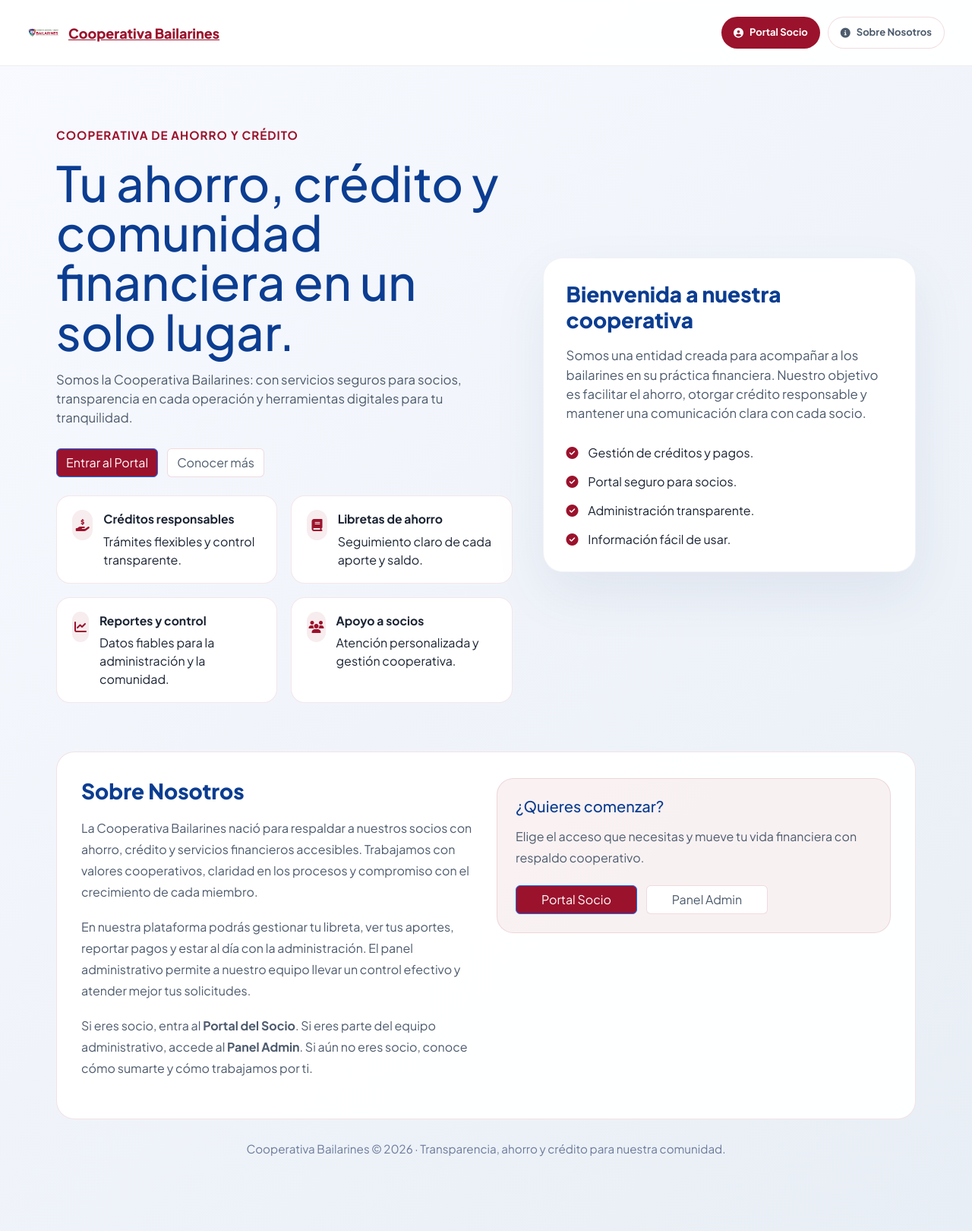
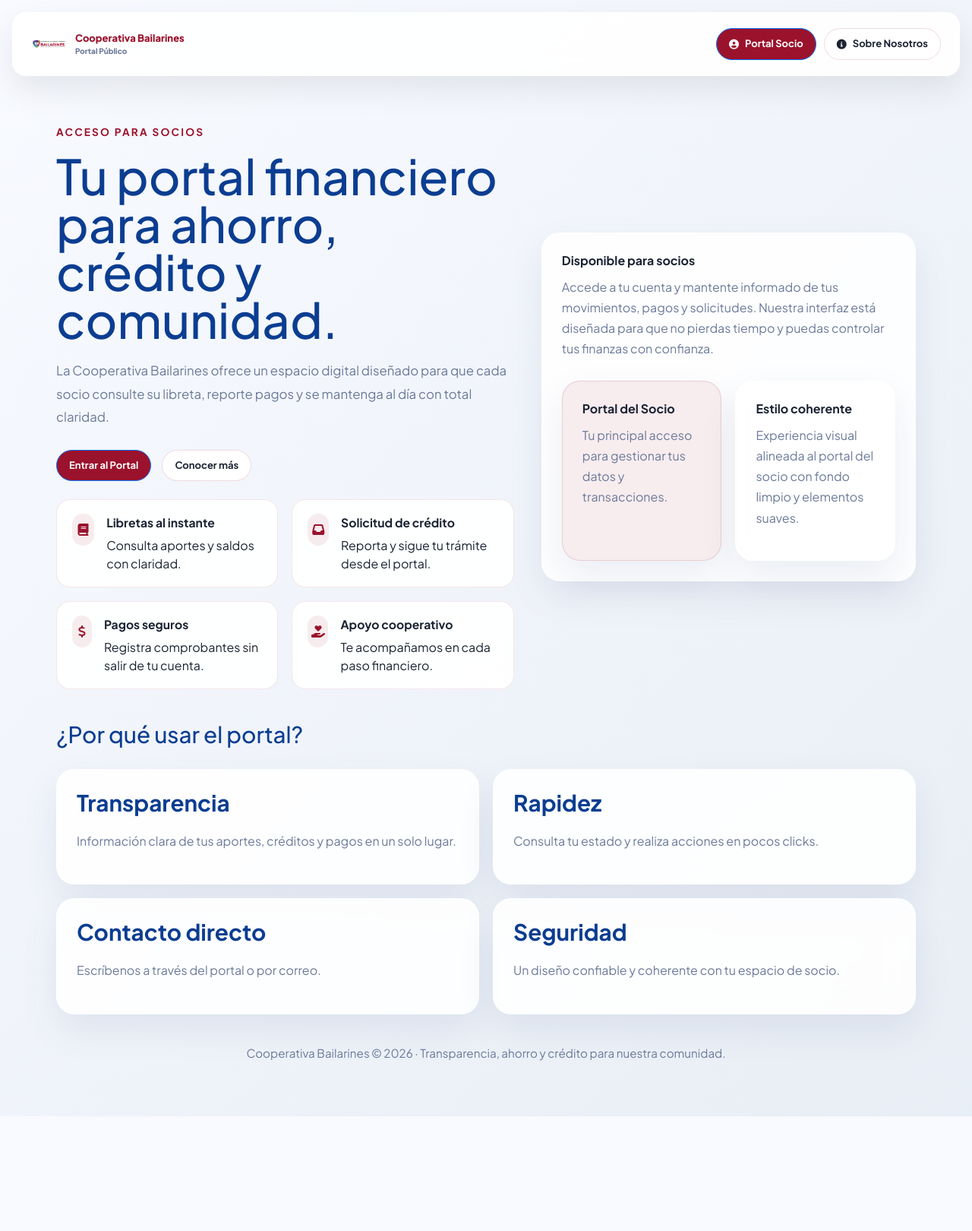
Before and after one commit to cacbailarines-tech/Coop_bailarines, a Django app: page / in a window 1280 px wide. Shown: the whole page at 76% size. After the commit the page ends 1469 px from the top, so only its background shows below. Run offline with Django 5.2, Linux system fonts and the light colour scheme; some libraries are stand-ins or nearby versions.

Commit message:
Actualiza landing y página sobre nosotros con estilo coherente al portal del socio

```diff
--- a/templates/core/landing.html
+++ b/templates/core/landing.html
@@ -8,94 +8,97 @@
 <link href="https://cdnjs.cloudflare.com/ajax/libs/font-awesome/6.5.1/css/all.min.css" rel="stylesheet">
 <link href="https://fonts.googleapis.com/css2?family=Plus+Jakarta+Sans:wght@300;400;500;600;700;800&display=swap" rel="stylesheet">
 <style>
-  body { margin: 0; font-family: 'Plus Jakarta Sans', sans-serif; background: linear-gradient(135deg, #F8FAFF 0%, #E8EEF5 100%); color: #1A2332; }
-  .landing-header { display: flex; align-items: center; justify-content: space-between; padding: 22px 36px; position: sticky; top: 0; z-index: 100; background: rgba(255,255,255,0.92); backdrop-filter: blur(14px); border-bottom: 1px solid rgba(27, 34, 55, 0.08); }
-  .landing-brand { display: flex; align-items: center; gap: 12px; font-weight: 800; font-size: 18px; color: #9b122c; }
-  .landing-brand img { width: 42px; height: 42px; object-fit: contain; }
-  .landing-nav { display: flex; flex-wrap: wrap; gap: 10px; }
-  .landing-nav a { display: inline-flex; align-items: center; gap: 8px; padding: 10px 16px; border-radius: 999px; text-decoration: none; font-weight: 700; font-size: 13px; transition: transform 0.2s, background 0.2s, color 0.2s; }
-  .landing-nav a:hover { transform: translateY(-1px); }
-  .btn-ghost { background: rgba(255,255,255,0.95); color: #4D5B6D; border: 1px solid rgba(155,18,44,0.15); }
-  .btn-primary { background: #9b122c; color: white; }
-  .landing-main { max-width: 1180px; margin: 0 auto; padding: 40px 24px 80px; }
-  .hero { display: grid; grid-template-columns: 1.1fr 0.9fr; gap: 40px; align-items: center; padding: 40px 0; }
-  .hero h1 { font-size: clamp(3rem, 5vw, 4.6rem); line-height: 1.02; margin-bottom: 18px; color: #0B3D91; }
-  .hero p { font-size: 1.05rem; max-width: 640px; color: #4D5B6D; margin-bottom: 28px; }
-  .hero-buttons { display: flex; flex-wrap: wrap; gap: 12px; }
-  .hero-card { background: white; border-radius: 26px; padding: 30px; box-shadow: 0 28px 70px rgba(37, 61, 111, 0.08); border: 1px solid rgba(15, 34, 97, 0.06); }
-  .feature-list { display: grid; grid-template-columns: repeat(2, minmax(0, 1fr)); gap: 18px; margin-top: 24px; }
-  .feature-item { background: #fff; border-radius: 18px; padding: 18px 20px; border: 1px solid rgba(155,18,44,0.1); display: flex; align-items: flex-start; gap: 14px; }
-  .feature-icon { display: grid; place-items: center; width: 40px; height: 40px; border-radius: 14px; background: rgba(155,18,44,0.08); color: #9b122c; }
-  .feature-item strong { display: block; margin-bottom: 6px; font-size: 0.98rem; }
-  .section-title { font-size: 1.75rem; margin-bottom: 18px; font-weight: 800; color: #0B3D91; }
-  .about { background: rgba(255,255,255,0.95); border: 1px solid rgba(155,18,44,0.12); border-radius: 24px; padding: 34px 32px; margin-top: 24px; }
-  .about-grid { display: grid; grid-template-columns: 1fr 1fr; gap: 28px; align-items: start; }
-  .about-text p { color: #4D5B6D; line-height: 1.75; margin-bottom: 18px; }
-  .about-cta .btn { min-width: 160px; }
-  .landing-footer { text-align: center; padding: 28px 0 0; color: #6B7A99; font-size: 0.95rem; }
-  @media (max-width: 940px) { .hero { grid-template-columns: 1fr; } .about-grid { grid-template-columns: 1fr; } }
-  @media (max-width: 650px) { .landing-header { flex-direction: column; align-items: stretch; gap: 14px; padding: 18px 18px; } .landing-nav { justify-content: center; } }
+:root { --primary:#9b122c; --primary-light:#bd1636; --accent:#F2A900; --bg:#F8FAFF; --surface:#FFFFFF; --text:#1A2332; --muted:#6B7A99; --border:#DDE3EF; }
+*{box-sizing:border-box;margin:0;padding:0;}
+body { font-family:'Plus Jakarta Sans', sans-serif; min-height:100vh; background: linear-gradient(135deg, #F8FAFF 0%, #E8EEF5 100%); color: var(--text); }
+.page-header { position: sticky; top: 0; z-index: 100; margin: 16px; padding: 18px 24px; display: flex; align-items: center; justify-content: space-between; gap: 16px; background: rgba(255,255,255,0.90); backdrop-filter: blur(16px); border: 1px solid rgba(255,255,255,0.75); border-radius: 18px; box-shadow: 0 18px 40px rgba(0,0,0,0.08); }
+.brand { display:flex; align-items:center; gap:12px; color: var(--primary); font-weight:800; text-decoration:none; }
+.brand img { width: 46px; height: 46px; object-fit: contain; }
+.nav-links { display:flex; flex-wrap:wrap; gap:10px; }
+.btn { display:inline-flex; align-items:center; gap:8px; padding: 10px 16px; border-radius: 999px; font-weight:700; font-size:13px; text-decoration:none; transition: all 0.2s ease; }
+.btn-primary { background: var(--primary); color: white; }
+.btn-primary:hover { background: var(--primary-light); }
+.btn-outline { background: rgba(255,255,255,0.95); color: var(--text); border: 1px solid rgba(155,18,44,0.15); }
+.btn-outline:hover { transform: translateY(-2px); border-color: var(--primary); color: var(--primary); }
+.page-main { max-width: 1180px; margin: 0 auto; padding: 32px 24px 72px; }
+.hero { display:grid; grid-template-columns: 1.1fr 0.9fr; gap: 36px; align-items:center; margin-top: 16px; }
+.hero-copy { max-width: 640px; }
+.hero-copy .eyebrow { font-size:0.85rem; font-weight:700; letter-spacing:0.16em; text-transform:uppercase; color: var(--primary); margin-bottom: 16px; }
+.hero-copy h1 { font-size: clamp(3rem, 5vw, 4.2rem); line-height: 0.98; margin-bottom: 22px; color: #0B3D91; }
+.hero-copy p { font-size: 1.05rem; line-height: 1.8; color: var(--muted); margin-bottom: 28px; }
+.hero-actions { display:flex; flex-wrap:wrap; gap: 14px; }
+.cards-grid { display:grid; grid-template-columns: repeat(2, minmax(0,1fr)); gap: 18px; margin-top: 28px; }
+.card-glass { background: rgba(255,255,255,0.88); backdrop-filter: blur(16px); border:1px solid rgba(255,255,255,0.75); border-radius: 24px; box-shadow:0 20px 50px rgba(15,34,97,0.08); padding: 26px; }
+.card-glass h2 { font-size: 1rem; font-weight: 700; margin-bottom: 12px; color: var(--text); }
+.card-glass p { color: var(--muted); line-height: 1.7; }
+.card-highlight { background: rgba(155,18,44,0.08); border: 1px solid rgba(155,18,44,0.14); }
+.feature-list { display:grid; grid-template-columns: repeat(2, minmax(0,1fr)); gap: 18px; margin-top: 24px; }
+.feature-item { display:flex; gap: 16px; align-items:flex-start; background: rgba(255,255,255,0.92); border:1px solid rgba(155,18,44,0.1); border-radius: 18px; padding: 18px 20px; }
+.feature-icon { width: 42px; height: 42px; border-radius: 14px; background: rgba(155,18,44,0.08); color: var(--primary); display:grid; place-items:center; }
+.feature-item strong { display:block; margin-bottom: 6px; font-size: 0.98rem; }
+.section { margin-top: 42px; }
+.section h2 { font-size: 1.85rem; margin-bottom: 18px; color: #0B3D91; }
+.section p { color: var(--muted); line-height: 1.8; }
+.about-grid { display:grid; grid-template-columns: 1.15fr 0.85fr; gap: 28px; align-items:start; }
+.cta-panel { display:flex; flex-direction:column; gap:20px; }
+.cta-panel .box { border-radius: 22px; background: rgba(255,255,255,0.88); border:1px solid rgba(155,18,44,0.13); padding: 28px; box-shadow: 0 18px 36px rgba(15,34,97,0.05); }
+.cta-panel strong { color: #0B3D91; font-size: 1.1rem; display:block; margin-bottom: 14px; }
+.cta-panel p { color: var(--muted); line-height:1.75; }
+.footer { text-align:center; margin-top: 40px; color: var(--muted); font-size: 0.95rem; }
+@media(max-width:920px){ .hero, .about-grid { grid-template-columns:1fr; } .cards-grid, .feature-list { grid-template-columns:1fr; } }
+@media(max-width:640px){ .page-header { flex-direction:column; align-items:flex-start; } .nav-links { width:100%; justify-content:flex-start; } }
 </style>
 </head>
 <body>
-<header class="landing-header">
-  <a href="/" class="landing-brand"><img src="/static/img/logo.png" alt="Cooperativa Bailarines"> Cooperativa Bailarines</a>
-  <nav class="landing-nav">
-    <a href="/portal/" class="btn-primary"><i class="fas fa-user-circle"></i> Portal Socio</a>
-    <a href="/nosotros/" class="btn-ghost"><i class="fas fa-info-circle"></i> Sobre Nosotros</a>
+<header class="page-header">
+  <a href="/" class="brand">
+    <img src="/static/img/logo.png" alt="Cooperativa Bailarines">
+    <div>
+      <div style="font-size:13px;font-weight:800;">Cooperativa Bailarines</div>
+      <div style="font-size:10px;color:var(--muted);">Portal Público</div>
+    </div>
+  </a>
+  <nav class="nav-links">
+    <a href="/portal/" class="btn btn-primary"><i class="fas fa-user-circle"></i> Portal Socio</a>
+    <a href="/nosotros/" class="btn btn-outline"><i class="fas fa-info-circle"></i> Sobre Nosotros</a>
   </nav>
 </header>
-<main class="landing-main">
+<main class="page-main">
   <section class="hero">
-    <div>
-      <p style="font-size:0.95rem;font-weight:700;color:#9b122c;text-transform:uppercase;letter-spacing:1px;margin-bottom:18px;">Cooperativa de Ahorro y Crédito</p>
-      <h1>Tu ahorro, crédito y comunidad financiera en un solo lugar.</h1>
-      <p>Somos la Cooperativa Bailarines: con servicios seguros para socios, transparencia en cada operación y herramientas digitales para tu tranquilidad.</p>
-      <div class="hero-buttons">
+    <div class="hero-copy">
+      <div class="eyebrow">Acceso para socios</div>
+      <h1>Tu portal financiero para ahorro, crédito y comunidad.</h1>
+      <p>La Cooperativa Bailarines ofrece un espacio digital diseñado para que cada socio consulte su libreta, reporte pagos y se mantenga al día con total claridad.</p>
+      <div class="hero-actions">
         <a href="/portal/" class="btn btn-primary">Entrar al Portal</a>
-        <a href="/nosotros/" class="btn btn-ghost">Conocer más</a>
+        <a href="/nosotros/" class="btn btn-outline">Conocer más</a>
       </div>
       <div class="feature-list">
-        <div class="feature-item"><div class="feature-icon"><i class="fas fa-hand-holding-dollar"></i></div><div><strong>Créditos responsables</strong> Trámites flexibles y control transparente.</div></div>
-        <div class="feature-item"><div class="feature-icon"><i class="fas fa-book"></i></div><div><strong>Libretas de ahorro</strong> Seguimiento claro de cada aporte y saldo.</div></div>
-        <div class="feature-item"><div class="feature-icon"><i class="fas fa-chart-line"></i></div><div><strong>Reportes y control</strong> Datos fiables para la administración y la comunidad.</div></div>
-        <div class="feature-item"><div class="feature-icon"><i class="fas fa-users"></i></div><div><strong>Apoyo a socios</strong> Atención personalizada y gestión cooperativa.</div></div>
+        <div class="feature-item"><div class="feature-icon"><i class="fas fa-book"></i></div><div><strong>Libretas al instante</strong> Consulta aportes y saldos con claridad.</div></div>
+        <div class="feature-item"><div class="feature-icon"><i class="fas fa-inbox"></i></div><div><strong>Solicitud de crédito</strong> Reporta y sigue tu trámite desde el portal.</div></div>
+        <div class="feature-item"><div class="feature-icon"><i class="fas fa-dollar-sign"></i></div><div><strong>Pagos seguros</strong> Registra comprobantes sin salir de tu cuenta.</div></div>
+        <div class="feature-item"><div class="feature-icon"><i class="fas fa-hand-holding-heart"></i></div><div><strong>Apoyo cooperativo</strong> Te acompañamos en cada paso financiero.</div></div>
       </div>
     </div>
-    <div class="hero-card">
-      <h2 class="section-title">Bienvenida a nuestra cooperativa</h2>
-      <p>Somos una entidad creada para acompañar a los bailarines en su práctica financiera. Nuestro objetivo es facilitar el ahorro, otorgar crédito responsable y mantener una comunicación clara con cada socio.</p>
-      <ul style="list-style:none;padding:0;margin:0;">
-        <li style="margin-bottom:14px;"><i class="fas fa-check-circle" style="color:#9b122c;margin-right:10px;"></i> Gestión de créditos y pagos.</li>
-        <li style="margin-bottom:14px;"><i class="fas fa-check-circle" style="color:#9b122c;margin-right:10px;"></i> Portal seguro para socios.</li>
-        <li style="margin-bottom:14px;"><i class="fas fa-check-circle" style="color:#9b122c;margin-right:10px;"></i> Administración transparente.</li>
-        <li><i class="fas fa-check-circle" style="color:#9b122c;margin-right:10px;"></i> Información fácil de usar.</li>
-      </ul>
-    </div>
-  </section>
-  <section id="sobre-nosotros" class="about">
-    <div class="about-grid">
-      <div class="about-text">
-        <h2 class="section-title">Sobre Nosotros</h2>
-        <p>La Cooperativa Bailarines nació para respaldar a nuestros socios con ahorro, crédito y servicios financieros accesibles. Trabajamos con valores cooperativos, claridad en los procesos y compromiso con el crecimiento de cada miembro.</p>
-        <p>En nuestra plataforma podrás gestionar tu libreta, ver tus aportes, reportar pagos y estar al día con la administración. El panel administrativo permite a nuestro equipo llevar un control efectivo y atender mejor tus solicitudes.</p>
-        <p>Si eres socio, entra al <strong>Portal del Socio</strong>. Si eres parte del equipo administrativo, accede al <strong>Panel Admin</strong>. Si aún no eres socio, conoce cómo sumarte y cómo trabajamos por ti.</p>
-      </div>
-      <div class="about-cta">
-        <div style="border-radius: 22px; padding: 24px; background: rgba(155,18,44,0.06); border: 1px solid rgba(155,18,44,0.12);">
-          <h3 style="font-size:1.25rem; margin-bottom:14px; color:#0B3D91;">¿Quieres comenzar?</h3>
-          <p style="color:#4D5B6D; line-height:1.75; margin-bottom:22px;">Elige el acceso que necesitas y mueve tu vida financiera con respaldo cooperativo.</p>
-          <div style="display:flex;gap:12px;flex-wrap:wrap;">
-            <a href="/portal/" class="btn btn-primary">Portal Socio</a>
-            <a href="/admin/" class="btn btn-ghost">Panel Admin</a>
-          </div>
-        </div>
+    <div class="card-glass">
+      <h2>Disponible para socios</h2>
+      <p>Accede a tu cuenta y mantente informado de tus movimientos, pagos y solicitudes. Nuestra interfaz está diseñada para que no pierdas tiempo y puedas controlar tus finanzas con confianza.</p>
+      <div class="cards-grid">
+        <div class="card-glass card-highlight"><h2>Portal del Socio</h2><p>Tu principal acceso para gestionar tus datos y transacciones.</p></div>
+        <div class="card-glass"><h2>Estilo coherente</h2><p>Experiencia visual alineada al portal del socio con fondo limpio y elementos suaves.</p></div>
       </div>
     </div>
   </section>
-  <footer class="landing-footer">
-    <p>Cooperativa Bailarines © {% now "Y" %} · Transparencia, ahorro y crédito para nuestra comunidad.</p>
-  </footer>
+  <section class="section">
+    <h2>¿Por qué usar el portal?</h2>
+    <div class="cards-grid">
+      <div class="card-glass"><h2>Transparencia</h2><p>Información clara de tus aportes, créditos y pagos en un solo lugar.</p></div>
+      <div class="card-glass"><h2>Rapidez</h2><p>Consulta tu estado y realiza acciones en pocos clicks.</p></div>
+      <div class="card-glass"><h2>Contacto directo</h2><p>Escríbenos a través del portal o por correo.</p></div>
+      <div class="card-glass"><h2>Seguridad</h2><p>Un diseño confiable y coherente con tu espacio de socio.</p></div>
+    </div>
+  </section>
+  <footer class="footer">Cooperativa Bailarines © {% now "Y" %} · Transparencia, ahorro y crédito para nuestra comunidad.</footer>
 </main>
 <script src="https://cdnjs.cloudflare.com/ajax/libs/bootstrap/5.3.2/js/bootstrap.bundle.min.js"></script>
 </body>
```
Also changed, not shown: templates/core/about.html (+30 -25 lines).
